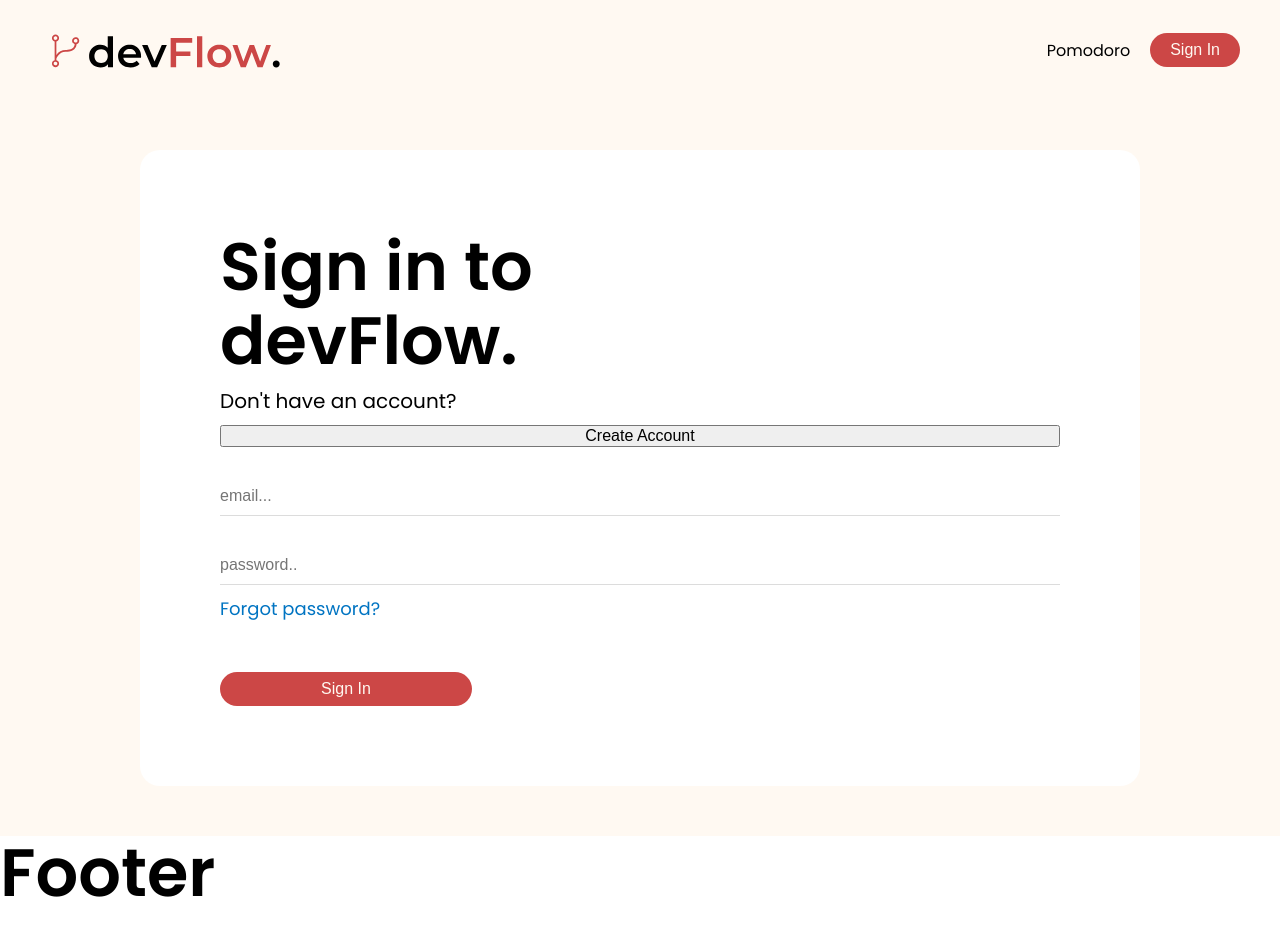
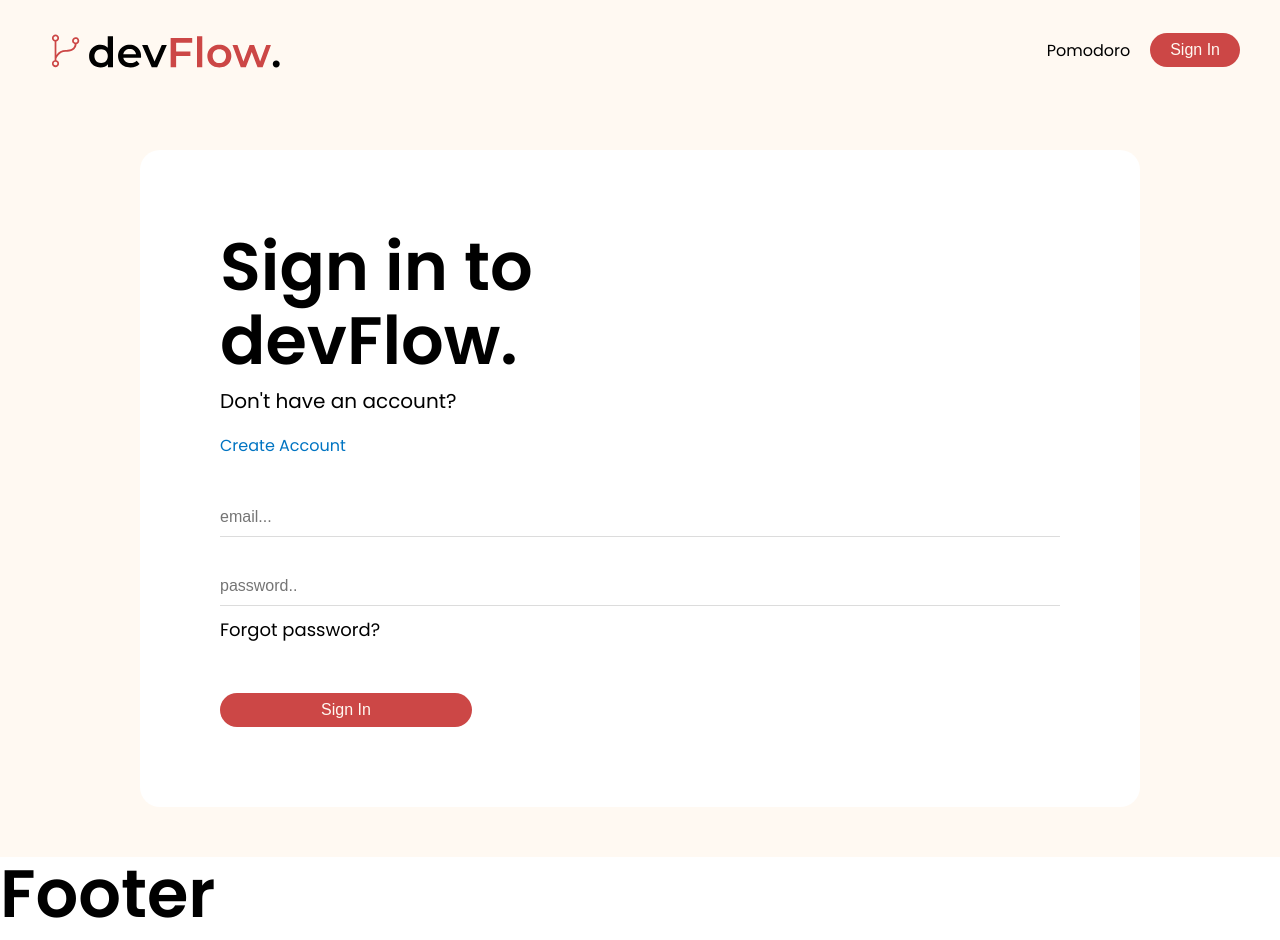
Before and after one commit to kajberg84/devFlow, a React (Create React App) app: page /sign-up in a window 1280 px wide. Both pictures are taken after a click on the item "Sign In". Before the commit the page ends 919 px from the top, so only its background shows below. Built offline with nearby package versions, Linux system fonts and the light colour scheme.

Commit message:
refactor sign second

```diff
--- a/src/pages/SignInPage/SignInPage.css
+++ b/src/pages/SignInPage/SignInPage.css
@@ -1,11 +1,10 @@
-a {
+.p--link {
     color: #0074C2;
+    cursor: pointer;
 }
 .content--wrapper {
-
     margin: 80px;
 }
-
 .signIn--wrapper {
     width: 100%;
     height: 100%;
@@ -22,13 +21,16 @@ a {
     margin-top: 5rem;
     margin-bottom: 5rem;
 }
+
 .promptText--wrapper {
     display: flex;
     justify-content: flex-start;
     flex-direction: column;
 }
-
-.signIn--inputs {
+.signIn--title {
+    width: 500px;
+}
+.form--inputs {
     display: flex;
     flex-direction: column;
 }
--- a/src/pages/SignInPage/SignInPage.jsx
+++ b/src/pages/SignInPage/SignInPage.jsx
@@ -13,16 +13,16 @@ export const SignInPage = () => {
             <div className="signIn--container">
                 <div className="content--wrapper">
                     <div className="promptText--wrapper">
-                    {/* /* LÖS UTAN BR*/ }
-                    <h1>Sign in to <br /> devFlow.</h1>
+                        {/* /* LÖS UTAN BR*/}
+                        <h1 className="signIn--title">Sign in to devFlow.</h1>
                         <p className="p-large">Don't have an account?</p>
-                    <button onClick={() => history.push(RoutingPath.signUpPage)}>Create Account</button>
+                        <p className="p-normal p--link" onClick={() => history.push(RoutingPath.signUpPage)}>Create Account</p>
                     </div>
-                {/* använd iaf state form får du om du vill*/ }
-                <div className="signIn--inputs">
+                    {/* använd iaf state form får du om du vill*/}
+                    <form className="form--inputs">
                         <input type="email" className="inputfield" name="email" placeholder="email..." />
                         <input type="password" className="inputfield" name="password" placeholder="password.." />
-                </div>
+                    </form>
                     <div className="signIn--btn-wrap">
                         <a href="#">Forgot password?</a>
                         <Button
```
Lines whose indentation alone changed are shown as unchanged.
